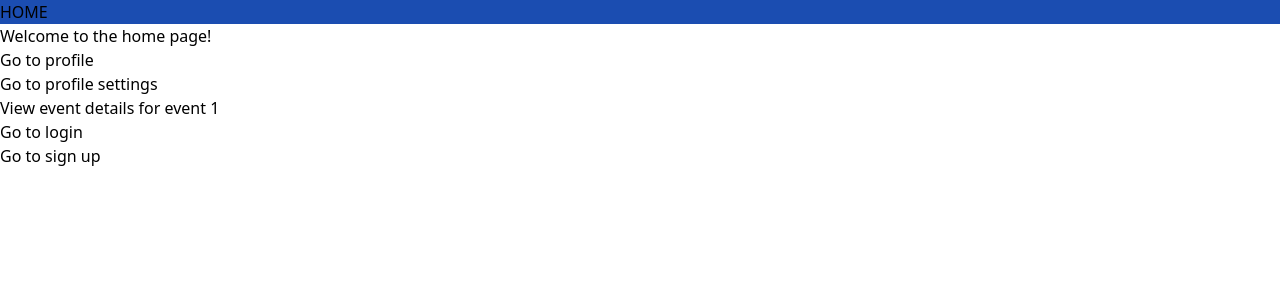
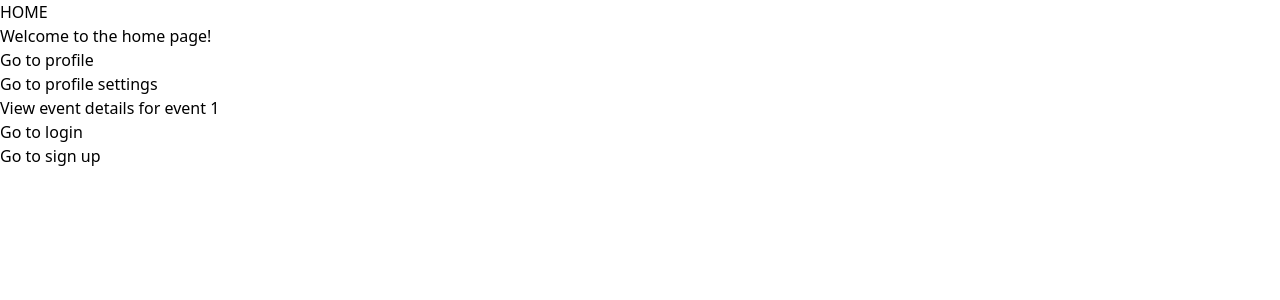
Before and after one commit to Bubli2022/ParaCuando-Project, a Next.js app: page / in a window 1280 px wide. Shown: the top 300 px of the page. Built offline with nearby package versions, Linux system fonts and the light colour scheme.

Commit message:
feat: cambios de colores tailwind.config.js

```diff
--- a/tailwind.config.js
+++ b/tailwind.config.js
@@ -7,16 +7,16 @@ module.exports = {
   theme: {
     extend: {
       colors: {
-        'mi-azul': '#1B4DB1',
-        'mi-amarillo': '#F3F243',
-        'mi-rosa': '#FF64BC',
-        'mi-negro': '#000000',
-        'mi-gris-oscuro': '#1A1E2E',
-        'mi-gris': '#6E6A6C',
-        'mi-gris-claro': '#A7A6A7',
-        'mi-gris-muy-claro': '#D9D9D9',
-        'mi-blanco': '#F8F7FA',
-        'mi-rojo': '#EF3F47',
+        'app-blue': '#1B4DB1',
+        'app-yellow': '#F3F243',
+        'app-pink': '#FF64BC',
+        'app-black': '#000000',
+        'app-blackLight': '#1A1E2E',
+        'app-grayDark': '#6E6A6C',
+        'app-gray': '#A7A6A7',
+        'app-grayLight': '#D9D9D9',
+        'app-grayLighter': '#F8F7FA',
+        'app-red': '#EF3F47',
       },
       screens: {
         xs: '375px',
```
